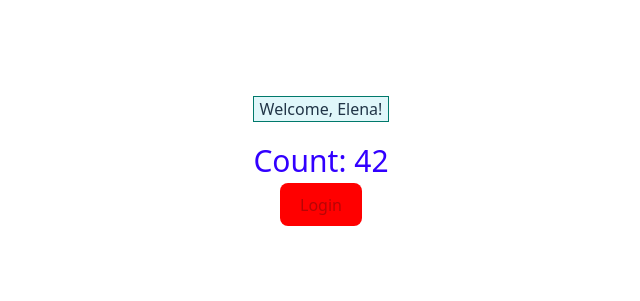
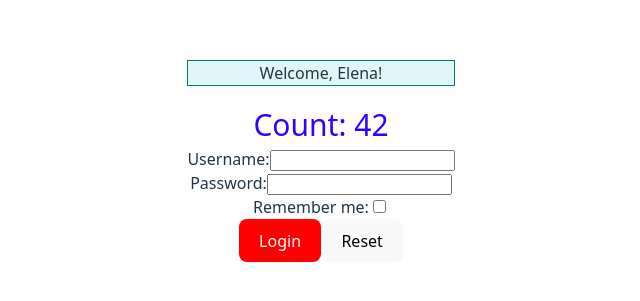
Before and after one commit to Elena-Lucci/Esercizi_React_Develhope, a React (Vite) app in the folder esercizi-react/: page / in a window 1280 px wide. Shown: the part 247-548 px from the top of the page, without its empty margins (319-959 px from the left). Built offline with nearby package versions, Linux system fonts and the light colour scheme.

Commit message:
Styling Components

```diff
--- a/esercizi-react/src/Components/Login.jsx
+++ b/esercizi-react/src/Components/Login.jsx
@@ -1,32 +1,79 @@
-import React, { useState } from 'react';
+import { useState } from "react";
 
 export function Login({ onLogin }) {
   const [username, setUsername] = useState('');
   const [password, setPassword] = useState('');
+  const [remember, setRemember] = useState(false);
 
-  // Stile dinamico del button Login
-  const loginButtonStyle = {
+     const loginButtonStyle = {
     backgroundColor: password.length < 8 ? 'red' : 'green',
+    color: '#fff',
+  };
+
+  const handleUsernameChange = (e) => {
+    setUsername(e.target.value);
+  };
+
+  const handlePasswordChange = (e) => {
+    setPassword(e.target.value);
+  };
+
+  const handleRememberChange = (e) => {
+    setRemember(e.target.checked);
   };
 
   const handleLogin = (e) => {
-  e.preventDefault();                   // impedisce il refresh della pagina
-  onLogin({                             // chiama la prop onLogin passando lo stato
-    username,
-    password,
-    remember,
-  });
-  console.log('Login dati:', { username, password, remember });
-};
+    // Prevent default form submission behavior
+    e.preventDefault();
+    onLogin({ username, password, remember });
+    console.log({ username, password, remember });
+  };
+
+  const handleReset = () => {
+    setUsername('');
+    setPassword('');
+    setRemember(false);
+  };
+
+  const isDisabled = username === '' || password === '';
 
   return (
     <form onSubmit={handleLogin}>
-
-      <button
-        type="submit"
-        disabled={username === '' || password === ''}
-        style={loginButtonStyle}
-      > Login
+      <div>
+        <label>
+          Username:
+          <input
+            type="text"
+            value={username}
+            onChange={handleUsernameChange}
+          />
+        </label>
+      </div>
+      <div>
+        <label>
+          Password:
+          <input
+            type="password"
+            value={password}
+            onChange={handlePasswordChange}
+          />
+        </label>
+      </div>
+      <div>
+        <label>
+          Remember me:
+          <input
+            type="checkbox"
+            checked={remember}
+            onChange={handleRememberChange}
+          />
+        </label>
+      </div>
+      <button type="submit" disabled={isDisabled} style={loginButtonStyle}>
+        Login
+      </button>
+      <button type="button" onClick={handleReset}>
+        Reset
       </button>
     </form>
   );
```
